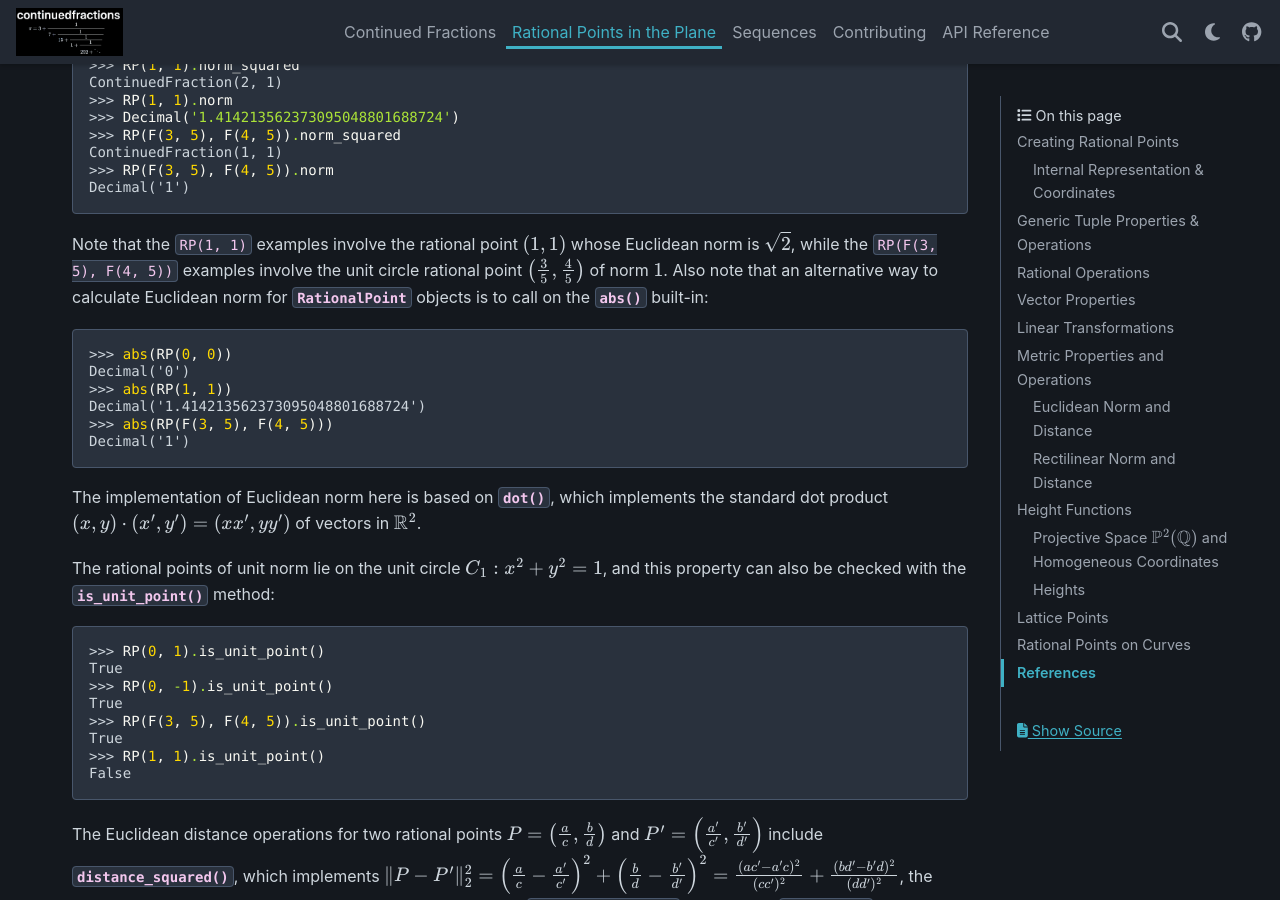
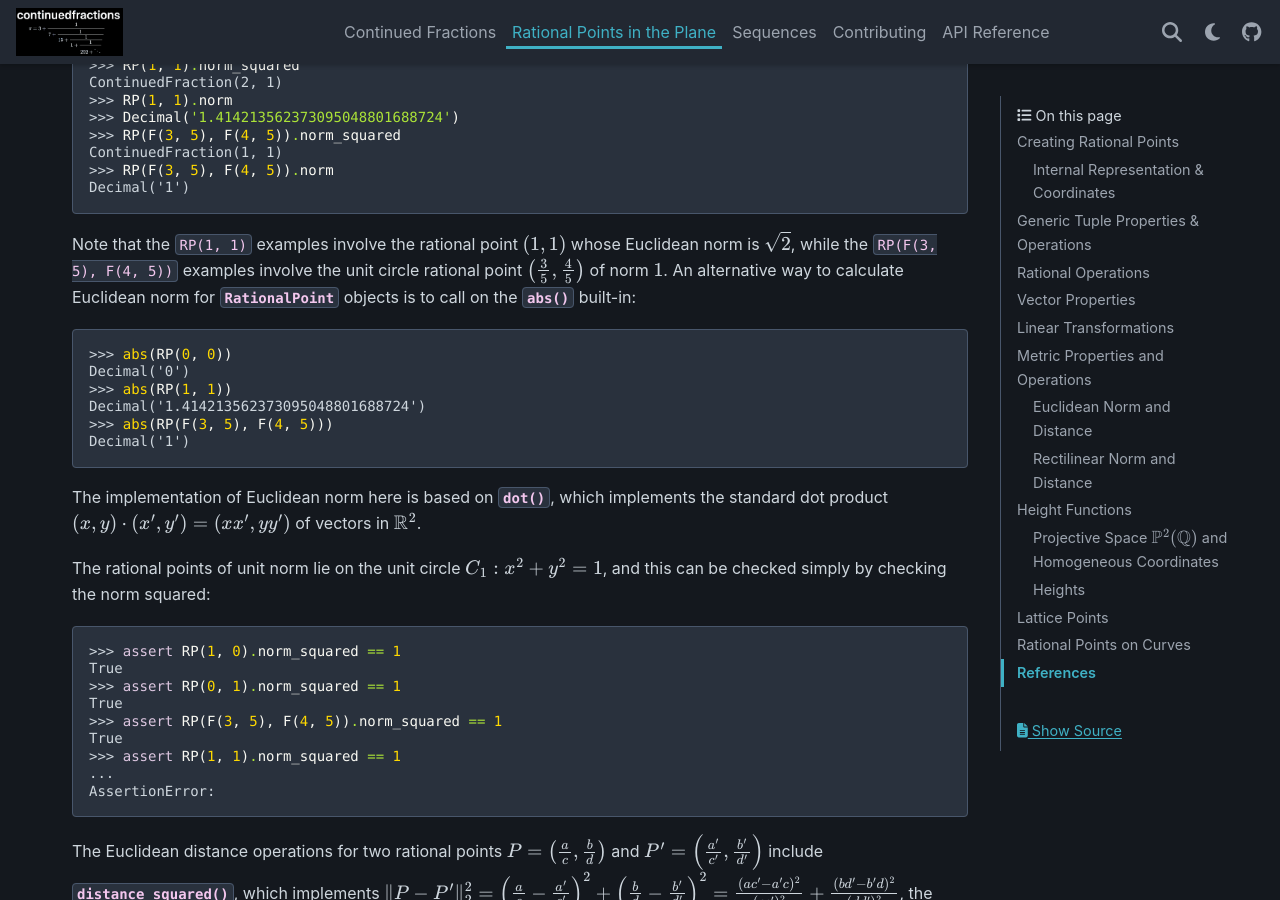
Before and after one commit to sr-murthy/continuedfractions, a Sphinx documentation site: the page built from docs/sources/rational-points.rst, in a window 1280 px wide and 900 px high, scrolled down 5482 px. Built offline with Sphinx 7.4.7 and the PyData theme 0.15.4, drawn with Linux system fonts in a browser that asks for light colours; nearby versions of some CDN libraries.

Commit message:
test: remove `RationalPoint.is_unit_point` + update tests and Sphinx docs

```diff
--- a/docs/sources/continued-fractions.rst
+++ b/docs/sources/continued-fractions.rst
@@ -138,7 +138,7 @@ For this reason, floats and float division are avoided, and rationals are proces
 
 Continued fractions for irrational numbers given directly as :py:class:`float` instances end up as fractional approximations, as they rely on converting :py:class:`decimal.Decimal` representations of the given :py:class:`float` value to a :py:class:`fractions.Fraction` instance. However, as described in the :ref:`next section <continued-fractions.from-coefficients>`, the :py:meth:`~continuedfractions.continuedfraction.ContinuedFraction.from_coefficients` method can be used to create :py:class:`~continuedfractions.continuedfraction.ContinuedFraction` instances with arbitrary sequences of coefficients, which can give much more accurate results.
 
-An example is given below for the irrational :math:`\sqrt{2}`, which is given by the infinite periodic continued fraction :math:`[1; 2, 2, 2, \ldots]`, where the :py:class:`decimal.Decimal` precision has been set to `100`. We first begin by constructing the :py:class:`~continuedfractions.continuedfraction.ContinuedFraction` instance for :math:`\sqrt{2}` directly from a ``math.sqrt(2)`` value:
+An example is given below for the irrational :math:`\sqrt{2}`, which is given by the infinite periodic continued fraction :math:`[1; 2, 2, 2, \ldots]`, where the :py:class:`decimal.Decimal` precision has been set to :math:`100`. We first begin by constructing the :py:class:`~continuedfractions.continuedfraction.ContinuedFraction` instance for :math:`\sqrt{2}` directly from a ``math.sqrt(2)`` value:
 
 .. code:: python
 
@@ -483,7 +483,7 @@ and also fractions :math:`\frac{a}{b}` where :math:`|a| > |b|`:
 
 The construction (creation + initialisation) of :py:class:`~continuedfractions.continuedfraction.ContinuedFraction` instances occurs mostly in the :py:class:`fractions.Fraction` class, but there are no sign-related differences either in the construction steps in :py:meth:`~continuedfractions.continuedfraction.ContinuedFraction.__new__`.
 
-A few examples are given below (those involving :py:class:`decimal.Decimal` have precision set to `100`)
+A few examples are given below (those involving :py:class:`decimal.Decimal` have precision set to :math:`100`)
 
 .. code:: python
 
--- a/docs/sources/rational-points.rst
+++ b/docs/sources/rational-points.rst
@@ -251,7 +251,7 @@ Some examples are given below of these.
    >>> RP(F(3, 5), F(4, 5)).norm
    Decimal('1')
 
-Note that the ``RP(1, 1)`` examples involve the rational point :math:`(1, 1)` whose Euclidean norm is :math:`\sqrt{2}`, while the ``RP(F(3, 5), F(4, 5))`` examples involve the unit circle rational point :math:`\left(\frac{3}{5},\frac{4}{5}\right)` of norm :math:`1`. Also note that an alternative way to calculate Euclidean norm for :py:class:`~continuedfractions.rational_points.RationalPoint` objects is to call on the :py:func:`abs` built-in:
+Note that the ``RP(1, 1)`` examples involve the rational point :math:`(1, 1)` whose Euclidean norm is :math:`\sqrt{2}`, while the ``RP(F(3, 5), F(4, 5))`` examples involve the unit circle rational point :math:`\left(\frac{3}{5},\frac{4}{5}\right)` of norm :math:`1`. An alternative way to calculate Euclidean norm for :py:class:`~continuedfractions.rational_points.RationalPoint` objects is to call on the :py:func:`abs` built-in:
 
 .. code:: python
 
@@ -264,18 +264,19 @@ Note that the ``RP(1, 1)`` examples involve the rational point :math:`(1, 1)` wh
 
 The implementation of Euclidean norm here is based on :py:meth:`~continuedfractions.rational_points.RationalPoint.dot`, which implements the standard dot product :math:`(x, y) \cdot (x', y') = (xx', yy')` of vectors in :math:`\mathbb{R}^2`.
 
-The rational points of unit norm lie on the unit circle :math:`C_1: x^2 + y^2 = 1`, and this property can also be checked with the :py:meth:`~continuedfractions.rational_points.RationalPoint.is_unit_point` method:
+The rational points of unit norm lie on the unit circle :math:`C_1: x^2 + y^2 = 1`, and this can be checked simply by checking the norm squared:
 
 .. code:: python
 
-   >>> RP(0, 1).is_unit_point()
+   >>> assert RP(1, 0).norm_squared == 1
    True
-   >>> RP(0, -1).is_unit_point()
+   >>> assert RP(0, 1).norm_squared == 1
    True
-   >>> RP(F(3, 5), F(4, 5)).is_unit_point()
+   >>> assert RP(F(3, 5), F(4, 5)).norm_squared == 1
    True
-   >>> RP(1, 1).is_unit_point()
-   False
+   >>> assert RP(1, 1).norm_squared == 1
+   ...
+   AssertionError:
 
 The Euclidean distance operations for two rational points :math:`P = \left(\frac{a}{c},\frac{b}{d}\right)` and :math:`P' = \left(\frac{a'}{c'},\frac{b'}{d'}\right)` include :py:meth:`~continuedfractions.rational_points.RationalPoint.distance_squared`, which implements :math:`\|P - P'\|_{2}^2 = \left(\frac{a}{c} - \frac{a'}{c'}\right)^2 + \left(\frac{b}{d} - \frac{b'}{d'}\right)^2 = \frac{(ac' - a'c)^2}{(cc')^2} + \frac{(bd' - b'd)^2}{(dd')^2}`, the rational-valued square of the distance proper, and returns a :py:class:`~continuedfractions.continuedfraction.ContinuedFraction` value, while :py:meth:`~continuedfractions.rational_points.RationalPoint.distance`, returns the actual distance :math:`\|P - P'\|_2 = \sqrt{\left(\frac{a}{c} - \frac{a'}{c'}\right)^2 + \left(\frac{b}{d} - \frac{b'}{d'}\right)^2} = \sqrt{\frac{(ac' - a'c)^2}{(cc')^2} + \frac{(bd' - b'd)^2}{(dd')^2}}` as a :py:class:`~decimal.Decimal` value.
 
```
Also changed, not shown: 2 other files.
